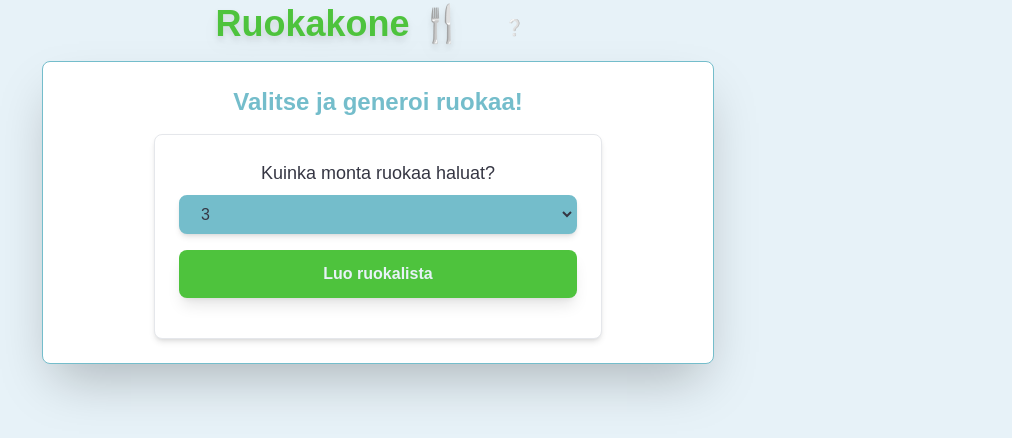
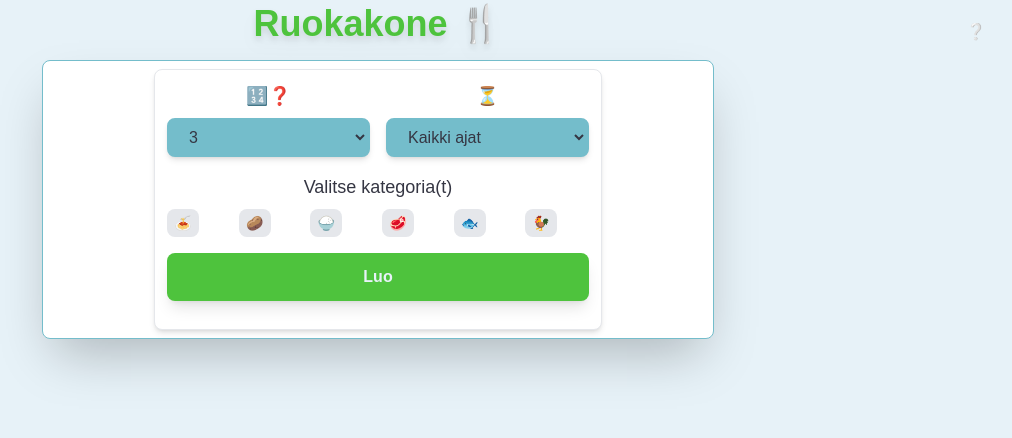
Before and after one commit to romurauta/ruoka-app, a Next.js app: page / in a window 1280 px wide. Shown: the top 438 px of the page, without its empty margins (262-1274 px from the left). Built offline with nearby package versions, Linux system fonts and the light colour scheme.

Commit message:
Kategorisointi ja ruoka ajat luotu

```diff
--- /dev/null
+++ b/src/app/food-box/foodList.ts
@@ -0,0 +1,72 @@
+
+
+export const foods = [
+    { name: "Makaronilaatikko", categories: ["🍝", "🥩"], prepTime: 60 },
+    { name: "Katkarapupasta", categories: ["🍝", "🐟"], prepTime: 30 },
+    { name: "Pasta carbonara", categories: ["🍝", "🥩"], prepTime: 30 },
+    { name: "Lihapullapasta", categories: ["🍝", "🥩"], prepTime: 15 },
+    { name: "Jauheliha ja makaroni", categories: ["🍝", "🥩"], prepTime: 15 },
+    { name: "Tonnikalapasta", categories: ["🍝", "🐟"], prepTime: 15 },
+    { name: "Lohipasta", categories: ["🍝", "🐟"], prepTime: 30 },
+    { name: "Lasagne/pikalasagne", categories: ["🍝", "🥩"], prepTime: 60 },
+    { name: "Kanapasta", categories: ["🍝", "🐓"], prepTime: 30 },
+    { name: "Lihapullat ja perunamuusi", categories: ["🥔", "🥩"], prepTime: 45 },
+    { name: "Pinaattiletut ja perunamuusi", categories: ["🥔"], prepTime: 45 },
+    { name: "Uunilohi + potut", categories: ["🥔", "🐟"], prepTime: 45 },
+    { name: "Mureke ja perunat", categories: ["🥔", "🥩"], prepTime: 45 },
+    { name: "Karjalanpaisti", categories: ["🥔", "🥩"], prepTime: 120 },
+    { name: "Pihvi ja peruna", categories: ["🥔", "🥩"], prepTime: 45 },
+    { name: "Kalaa pannulla ja potut", categories: ["🥔", "🐟"], prepTime: 30 },
+    { name: "Kana ja ranskikset", categories: ["🥔", "🐓"], prepTime: 30 },
+    { name: "Lohikeitto", categories: ["🐟","🥔"], prepTime: 45 },
+    { name: "Savulohikeitto", categories: ["🐟","🥔"], prepTime: 45 },
+    { name: "Lihakeitto", categories: ["🥩","🥔"], prepTime: 60 },
+    { name: "Kasvissosekeitto", categories: ["🥔"], prepTime: 30 },
+    { name: "Jauhelihakastike ja potut", categories: ["🥔", "🥩"], prepTime: 45 },
+    { name: "Naudansuikaleet ja riisi", categories: ["🍚", "🥩"], prepTime: 30 },
+    { name: "Jauheliha ja riisi", categories: ["🍚", "🥩"], prepTime: 30 },
+    { name: "Kana ja riisi", categories: ["🍚", "🐓"], prepTime: 30 },
+    { name: "Tortillat (jauheliha/kana/halloum)", categories: ["🥩"], prepTime: 15 },
+    { name: "Kanasalaatti", categories: ["🐓"], prepTime: 15 },
+    { name: "Riisipuuro ja soppa", categories: ["🍚"], prepTime: 45 },
+    { name: "Mannapuuro", categories: [], prepTime: 15 },
+    { name: "Possu ja riisi", categories: ["🍚", "🥩"], prepTime: 30 },
+    { name: "Nachopelti", categories: ["🥩"], prepTime: 30 },
+    { name: "Lämpimät leivät", categories: [], prepTime: 15 },
+    { name: "Halloum pasta", categories: ["🍝"], prepTime: 30 },
+    { name: "Pestopasta", categories: ["🍝"], prepTime: 15 },
+    { name: "Pinaattikeitto", categories: ["🥔"], prepTime: 30 },
+    { name: "Crispy kana", categories: ["🐓"], prepTime: 30 },
+    { name: "Ristikkoperunat ja lihapullat", categories: ["🥔", "🥩"], prepTime: 45 },
+    { name: "Pitsaa", categories: [], prepTime: 60 },
+    { name: "Lohkoperunat ja kanaa tai pihviä", categories: ["🥔", "🐓"], prepTime: 45 },
+    { name: "Quesedillat", categories: ["🥩"], prepTime: 30 },
+    { name: "Kylmäsavulohipasta", categories: ["🍝", "🐟"], prepTime: 30 },
+    { name: "Kana tikkamasala ja riisi", categories: ["🍚", "🐓"], prepTime: 45 },
+    { name: "Kaalilaatikko", categories: ["🥩"], prepTime: 60 },
+    { name: "Wingsit", categories: ["🥩"], prepTime: 30 },
+    { name: "Hampurilaiset", categories: ["🥩"], prepTime: 45 },
+    { name: "Pitat", categories: [], prepTime: 15 },
+    { name: "Uunikana ja riisi", categories: ["🍚", "🐓"], prepTime: 45 },
+    { name: "Pyttipannu", categories: ["🥔", "🥩"], prepTime: 30 },
+    { name: "Chorizo pasta", categories: ["🍝", "🥩"], prepTime: 30 },
+    { name: "Kinkkupiirakka", categories: ["🥩"], prepTime: 45 },
+    { name: "Wok", categories: [], prepTime: 30 },
+    { name: "Kinkkukiusaus", categories: ["🥔", "🥩"], prepTime: 45 },
+    { name: "Pasta bolognese", categories: ["🍝", "🥩"], prepTime: 30 },
+    { name: "Tortilla pitsa", categories: [], prepTime: 15 },
+    { name: "Pasta salaatti", categories: ["🍝"], prepTime: 15 },
+    { name: "Uunifetapasta", categories: ["🍝"], prepTime: 30 },
+    { name: "Kvinoa-feta-salaatti", categories: [], prepTime: 30 },
+    { name: "Wrapit (tonnikala/kana)", categories: ["🐟", "🥩", "🐓"], prepTime: 15 },
+    { name: "Kanakeitto", categories: ["🐓","🥔"], prepTime: 45 },
+    { name: "Täytetyt paprikat/kesäkurpitsat", categories: ["🥩"], prepTime: 45 },
+    { name: "Hodarit", categories: ["🥩"], prepTime: 15 },
+    { name: "Nuudelit (keitto)", categories: ["🍝"], prepTime: 15 },
+    { name: "Uuniperunat", categories: ["🥔"], prepTime: 45 },
+    { name: "Kalapuikot, perunamuusi ja kermaviilikastike", categories: ["🥔", "🐟"], prepTime: 45 },
+    { name: "Paistettu riisi", categories: ["🍚"], prepTime: 30 },
+    { name: "Nakkikeitto", categories: ["🥩","🥔"], prepTime: 45 },
+    { name: "Kaalipekonisalaatti", categories: ["🥩"], prepTime: 15 },
+    { name: "Turkkilainen pasta", categories: ["🍝"], prepTime: 30 },
+  ];
--- a/src/app/food-box/page.tsx
+++ b/src/app/food-box/page.tsx
@@ -1,105 +1,26 @@
 "use client";
 import { openDB } from "idb";
 import { useEffect, useState } from "react";
+import { foods } from "./foodList";
 
 export default function FoodBox() {
-  const [generatedFoods, setGeneratedFoods] = useState<string[]>([]);
-  const [foodCount, setFoodCount] = useState<number>(3);
+  const [generatedFoods, setGeneratedFoods] = useState<{ name: string; categories: string[]; prepTime: number; }[]>([]);
+  const [foodCount, setFoodCount] = useState(3);
   const [savedFoods, setSavedFoods] = useState<string[]>([]);
+  const [selectedCategories, setSelectedCategories] = useState<{ [key: string]: boolean | null }>({
+    "🍝": null,
+    "🥔": null,
+    "🍚": null,
+    "🥩": null,
+    "🐟": null,
+    "🐓": null,
+  });
+  const [selectedPrepTime, setSelectedPrepTime] = useState<number | "over60">(0);
 
   const dbName = "FoodDatabase";
   const storeName = "foods";
-
-  const foods = [
-    "Makaronilaatikko", "Katkarapupasta", "Pasta carbonara", "Lihapullapasta",
-    "Jauheliha ja makaroni", "Tonnikalapasta", "Lohipasta", "Lasagne/pikalasagne",
-    "Kanapasta", "Lihapullat ja perunamuusi", "Pinaattiletut ja perunamuusi",
-    "Uunilohi + potut", "Mureke ja perunat", "Karjalanpaisti", "Pihvi ja peruna",
-    "Kalaa pannulla ja potut", "Kana ja ranskikset", "Lohikeitto", "Savulohikeitto",
-    "Lihakeitto", "Kasvissosekeitto", "Jauhelihakastike ja potut", "Naudansuikaleet ja riisi",
-    "Jauheliha ja riisi", "Kana ja riisi", "Tortillat (jauheliha/kana/halloum)",
-    "Kanasalaatti", "Riisipuuro ja soppa", "Mannapuuro", "Possu ja riisi",
-    "Nachopelti", "Lämpimät leivät", "Halloum pasta", "Pestopasta", "Pinaattikeitto",
-    "Crispy chicken", "Ristikkoperunat ja lihapullat", "Pitsaa", "Lohkoperunat ja kanaa tai pihviä",
-    "Quesedillat", "Kylmäsavulohipasta", "Kana tikkamasala ja riisi", "Kaalilaatikko",
-    "Wingsit", "Hampurilaiset", "Pitat", "Uunikana ja riisi", "Pyttipannu", "Chorizo pasta",
-    "Kinkkupiirakka", "Wok", "Kinkkukiusaus", "Pasta bolognese", "Tortilla pitsa",
-    "Pasta salaatti", "Uunifetapasta", "Kvinoa-feta-salaatti", "Wrapit (tonnikala/kana)",
-    "Kanakeitto", "Täytetyt paprikat/kesäkurpitsat", "Hodarit", "Nuudelit (keitto)",
-    "Uuniperunat", "Kalapuikot, perunamuusi ja kermaviilikastike", "Paistettu riisi",
-    "Nakkikeitto", "Kaalipekonisalaatti", "Turkkilainen pasta",
-  ];
-
-  // const foods = [
-  //   { name: "Makaronilaatikko", categories: ["pasta", "meat"], prepTime: 45 },
-  //   { name: "Katkarapupasta", categories: ["pasta", "fish"], prepTime: 30 },
-  //   { name: "Pasta carbonara", categories: ["pasta", "meat"], prepTime: 25 },
-  //   { name: "Lihapullapasta", categories: ["pasta", "meat"], prepTime: 35 },
-  //   { name: "Jauheliha ja makaroni", categories: ["pasta", "meat"], prepTime: 30 },
-  //   { name: "Tonnikalapasta", categories: ["pasta", "fish"], prepTime: 25 },
-  //   { name: "Lohipasta", categories: ["pasta", "fish"], prepTime: 30 },
-  //   { name: "Lasagne/pikalasagne", categories: ["pasta", "meat"], prepTime: 60 },
-  //   { name: "Kanapasta", categories: ["pasta", "meat"], prepTime: 30 },
-  //   { name: "Lihapullat ja perunamuusi", categories: ["potato", "meat"], prepTime: 50 },
-  //   { name: "Pinaattiletut ja perunamuusi", categories: ["potato"], prepTime: 40 },
-  //   { name: "Uunilohi + potut", categories: ["potato", "fish"], prepTime: 45 },
-  //   { name: "Mureke ja perunat", categories: ["potato", "meat"], prepTime: 50 },
-  //   { name: "Karjalanpaisti", categories: ["potato", "meat"], prepTime: 120 },
-  //   { name: "Pihvi ja peruna", categories: ["potato", "meat"], prepTime: 40 },
-  //   { name: "Kalaa pannulla ja potut", categories: ["potato", "fish"], prepTime: 30 },
-  //   { name: "Kana ja ranskikset", categories: ["potato", "meat"], prepTime: 35 },
-  //   { name: "Lohikeitto", categories: ["fish"], prepTime: 40 },
-  //   { name: "Savulohikeitto", categories: ["fish"], prepTime: 40 },
-  //   { name: "Lihakeitto", categories: ["meat"], prepTime: 60 },
-  //   { name: "Kasvissosekeitto", categories: [], prepTime: 30 },
-  //   { name: "Jauhelihakastike ja potut", categories: ["potato", "meat"], prepTime: 40 },
-  //   { name: "Naudansuikaleet ja riisi", categories: ["rice", "meat"], prepTime: 35 },
-  //   { name: "Jauheliha ja riisi", categories: ["rice", "meat"], prepTime: 30 },
-  //   { name: "Kana ja riisi", categories: ["rice", "meat"], prepTime: 30 },
-  //   { name: "Tortillat (jauheliha/kana/halloum)", categories: ["meat"], prepTime: 20 },
-  //   { name: "Kanasalaatti", categories: ["meat"], prepTime: 20 },
-  //   { name: "Riisipuuro ja soppa", categories: ["rice"], prepTime: 40 },
-  //   { name: "Mannapuuro", categories: [], prepTime: 20 },
-  //   { name: "Possu ja riisi", categories: ["rice", "meat"], prepTime: 35 },
-  //   { name: "Nachopelti", categories: ["meat"], prepTime: 25 },
-  //   { name: "Lämpimät leivät", categories: [], prepTime: 15 },
-  //   { name: "Halloum pasta", categories: ["pasta"], prepTime: 25 },
-  //   { name: "Pestopasta", categories: ["pasta"], prepTime: 20 },
-  //   { name: "Pinaattikeitto", categories: [], prepTime: 30 },
-  //   { name: "Crispy chicken", categories: ["meat"], prepTime: 30 },
-  //   { name: "Ristikkoperunat ja lihapullat", categories: ["potato", "meat"], prepTime: 40 },
-  //   { name: "Pitsaa", categories: [], prepTime: 60 },
-  //   { name: "Lohkoperunat ja kanaa tai pihviä", categories: ["potato", "meat"], prepTime: 45 },
-  //   { name: "Quesedillat", categories: ["meat"], prepTime: 25 },
-  //   { name: "Kylmäsavulohipasta", categories: ["pasta", "fish"], prepTime: 30 },
-  //   { name: "Kana tikkamasala ja riisi", categories: ["rice", "meat"], prepTime: 40 },
-  //   { name: "Kaalilaatikko", categories: [], prepTime: 60 },
-  //   { name: "Wingsit", categories: ["meat"], prepTime: 30 },
-  //   { name: "Hampurilaiset", categories: ["meat"], prepTime: 45 },
-  //   { name: "Pitat", categories: [], prepTime: 20 },
-  //   { name: "Uunikana ja riisi", categories: ["rice", "meat"], prepTime: 50 },
-  //   { name: "Pyttipannu", categories: ["potato"], prepTime: 30 },
-  //   { name: "Chorizo pasta", categories: ["pasta", "meat"], prepTime: 30 },
-  //   { name: "Kinkkupiirakka", categories: ["meat"], prepTime: 45 },
-  //   { name: "Wok", categories: [], prepTime: 30 },
-  //   { name: "Kinkkukiusaus", categories: ["potato", "meat"], prepTime: 45 },
-  //   { name: "Pasta bolognese", categories: ["pasta", "meat"], prepTime: 30 },
-  //   { name: "Tortilla pitsa", categories: [], prepTime: 20 },
-  //   { name: "Pasta salaatti", categories: ["pasta"], prepTime: 20 },
-  //   { name: "Uunifetapasta", categories: ["pasta"], prepTime: 30 },
-  //   { name: "Kvinoa-feta-salaatti", categories: [], prepTime: 25 },
-  //   { name: "Wrapit (tonnikala/kana)", categories: ["fish", "meat"], prepTime: 20 },
-  //   { name: "Kanakeitto", categories: ["meat"], prepTime: 40 },
-  //   { name: "Täytetyt paprikat/kesäkurpitsat", categories: ["meat"], prepTime: 50 },
-  //   { name: "Hodarit", categories: ["meat"], prepTime: 20 },
-  //   { name: "Nuudelit (keitto)", categories: [], prepTime: 15 },
-  //   { name: "Uuniperunat", categories: ["potato"], prepTime: 50 },
-  //   { name: "Kalapuikot, perunamuusi ja kermaviilikastike", categories: ["potato", "fish"], prepTime: 40 },
-  //   { name: "Fried rice", categories: ["rice"], prepTime: 30 },
-  //   { name: "Nakkikeitto", categories: ["meat"], prepTime: 40 },
-  //   { name: "Kaalipekonisalaatti", categories: ["meat"], prepTime: 20 },
-  //   { name: "Turkkilainen pasta", categories: ["pasta"], prepTime: 30 },
-  // ];
+  const categories = ["🍝", "🥔", "🍚", "🥩", "🐟", "🐓"];
+  const prepTimeOptions = [15, 30, 45, 60, "over60"];
 
   const initDB = async () => {
     return openDB(dbName, 1, {
@@ -111,60 +32,94 @@ export default function FoodBox() {
     });
   };
 
-  // Tallenna kaikki generoidut ruoat tietokantaan
-  const saveFoodsToDB = async (foodsToSave: string[]) => {
+
+  const saveFoodsToDB = async (foodsToSave: { name: string; categories: string[]; prepTime: number; }[]) => {
     const db = await initDB();
     const tx = db.transaction(storeName, "readwrite");
-    await tx.store.clear(); // Poistaa aiemmat ruoat ennen tallennusta
+    await tx.store.clear();
     for (const food of foodsToSave) {
-      await tx.store.add({ food });
+      await tx.store.add(food);
     }
     await tx.done;
-    fetchSavedFoods(); // Päivitä tallennetut ruoat
+    fetchSavedFoods();
   };
 
-  // Hae kaikki tallennetut ruoat
   const fetchSavedFoods = async () => {
     const db = await initDB();
     const tx = db.transaction(storeName, "readonly");
     const allFoods = await tx.store.getAll();
-    setSavedFoods(allFoods.map((entry) => entry.food));
+    setSavedFoods(allFoods.map((entry) => entry.name));
   };
 
-  // Generoi ruoat
+  const toggleCategoryFilter = (category: string) => {
+    setSelectedCategories((prev) => {
+      const newState = { ...prev };
+      if (newState[category] === null) {
+        newState[category] = true;
+      } else if (newState[category] === true) {
+        newState[category] = false;
+      } else {
+        newState[category] = null;
+      }
+      return newState;
+    });
+  };
+
+  // const handleCategoryChange = (category: string) => {
+  //   setSelectedCategories((prev) =>
+  //     prev.includes(category) ? prev.filter((c) => c !== category) : [...prev, category]
+  //   );
+  // };
+
+
   const generateFoods = () => {
-    const shuffledFoods = [...foods].sort(() => Math.random() - 0.5);
+    let filteredFoods = foods;
+
+    // Suodatus kategorioiden mukaan
+    filteredFoods = filteredFoods.filter((food) => {
+      return Object.entries(selectedCategories).every(([category, state]) => {
+        if (state === null) return true;
+        if (state === true) return food.categories.includes(category);
+        if (state === false) return !food.categories.includes(category);
+        return true;
+      });
+    });
+
+    // Suodatus valmistusajan mukaan
+    if (selectedPrepTime !== 0) {
+      filteredFoods = filteredFoods.filter((food) =>
+        selectedPrepTime === "over60" ? food.prepTime > 60 : food.prepTime === selectedPrepTime
+      );
+    }
+
+    const shuffledFoods = [...filteredFoods].sort(() => Math.random() - 0.5);
     setGeneratedFoods(shuffledFoods.slice(0, foodCount));
   };
 
-  // Generoi ruoka uudelleen (vain valittu ruoka)
   const regenerateFood = (index: number) => {
     const shuffledFoods = [...foods].sort(() => Math.random() - 0.5);
-    const newFood = shuffledFoods[0]; // Valitse uusi satunnainen ruoka
+    const newFood = shuffledFoods[0];
     setGeneratedFoods((prevFoods) => {
       const newFoods = [...prevFoods];
-      newFoods[index] = newFood; // Korvataan vanha ruoka uudella
+      newFoods[index] = newFood;
       return newFoods;
     });
   };
 
-  // Alusta tietokanta ja hae tallennetut ruoat, kun komponentti ladataan
+
+
   useEffect(() => {
     fetchSavedFoods();
   }, []);
 
   return (
     <div className="flex flex-col items-center text-center">
-      <h2 className="text-2xl font-bold text-main mb-4">Valitse ja generoi ruokaa!</h2>
-
-      <div className="w-full max-w-md bg-white rounded-lg shadow-md p-6 border border-gray-200">
-        {/* Numeroiden valinta */}
-        <div className="mb-4">
-          <label
-            htmlFor="food-count"
-            className="block text-lg font-medium text-foreground mb-2"
-          >
-            Kuinka monta ruokaa haluat?
+      <div className="w-full max-w-md bg-white rounded-lg shadow-md p-3 border border-gray-200">
+        {/* Numeroiden ja ajan valinta rinnakkain */}
+        <div className="mb-4 flex space-x-4">
+          <div className="flex-1">
+            <label htmlFor="food-count" className="block text-lg font-medium text-foreground mb-2">
+              🔢❓
             </label>
             <select
               id="food-count"
@@ -180,32 +135,80 @@ export default function FoodBox() {
             </select>
           </div>
 
-        {/* Generointipainike */}
+          <div className="flex-1">
+            <label htmlFor="prep-time" className="block text-lg font-medium text-foreground mb-2">
+            ⏳
+            </label>
+            <select
+              id="prep-time"
+              value={selectedPrepTime}
+              onChange={(e) => setSelectedPrepTime(e.target.value === "over60" ? "over60" : Number(e.target.value))}
+              className="w-full bg-accent text-foreground px-4 py-2 rounded-lg font-medium shadow-md focus:outline-none focus:ring-2 focus:ring-main"
+            >
+              <option value={0}>Kaikki ajat</option>
+              {prepTimeOptions.map((time) => (
+                <option key={time} value={time}>
+                  {time === "over60" ? "Yli 60 min" : `${time} min`}
+                </option>
+              ))}
+            </select>
+          </div>
+        </div>
+
+        {/* Kategoriat ja niiden painikkeet */}
+        <div className="mb-4">
+          <label className="block text-lg font-medium text-foreground mb-2">
+            Valitse kategoria(t)
+          </label>
+          <div className="grid grid-cols-6 gap-2">
+            {categories.map((category) => (
+              <button
+                key={category}
+                onClick={() => toggleCategoryFilter(category)}
+                className={`flex items-center justify-center w-7 h-7 text-sm rounded-lg border-2 font-bold transition ${
+                  selectedCategories[category] === true
+                    ? "bg-green-500 text-white border-green-700"
+                    : selectedCategories[category] === false
+                    ? "bg-red-500 text-white border-red-700"
+                    : "bg-gray-200 text-gray-700 border-gray-400"
+                }`}
+              >
+                {category}
+              </button>
+            ))}
+          </div>
+        </div>
+
+        {/* Painikkeet rinnakkain */}
+        <div className="mb-4 flex space-x-4">
           <button
             onClick={generateFoods}
-          className="w-full bg-secondary hover:bg-secondary-hover text-background font-bold py-3 px-6 rounded-lg shadow-lg transition-colors mb-4"
+            className="w-full bg-secondary hover:bg-secondary-hover text-background font-bold py-3 px-6 rounded-lg shadow-lg transition-colors"
           >
-          Luo ruokalista
+            Luo
           </button>
 
-        {/* Tallennuspainike */}
           {generatedFoods.length > 0 && (
             <button
-            onClick={() => saveFoodsToDB(generatedFoods)} // Tallentaa kaikki generoidut ruoat
-            className="w-full bg-main hover:bg-main-light text-background font-bold py-3 px-6 rounded-lg shadow-lg transition-colors mb-4"
+              onClick={() => saveFoodsToDB(generatedFoods)}
+              className="w-full bg-main hover:bg-main-light text-background font-bold py-3 px-6 rounded-lg shadow-lg transition-colors"
             >
-            Tallenna ruoat
+              Tallenna
             </button>
           )}
+        </div>
 
         {/* Generoidut ruoat */}
         {generatedFoods.length > 0 && (
           <ul className="mt-6 space-y-2">
             {generatedFoods.map((food, index) => (
-              <li key={index} className="text-lg font-medium text-accent">
-               {food}
+              <li key={index} className="text-lg font-medium text-accent flex items-center">
+                <span className="bg-gray-200 text-gray-700 text-sm font-semibold px-2 py-1 rounded-md mr-2">
+                  ⏳ {food.prepTime} min
+                </span>
+                {food.name}
                 <span
-                 onClick={() => regenerateFood(index)} // Generoi valitun ruoan uudelleen
+                  onClick={() => regenerateFood(index)}
                   className="ml-4 text-sm text-primary cursor-pointer"
                 >
                   🔄
--- a/src/app/page.tsx
+++ b/src/app/page.tsx
@@ -3,15 +3,20 @@ import DownloadButton from "./download-button/page";
 
 export default function Home() {
   return (
-    <div className="flex flex-col items-center min-h-screen bg-background text-foreground">
-      <div style={{display: "flex", marginBottom: "5px"}}>
+    <div className="flex flex-col items-center min-h-screen bg-background text-foreground relative">
+      <div className="mb-2 flex justify-center w-full max-w-2xl">
+        {/* Otsikko keskellä */}
+        <h1 className="text-4xl font-extrabold text-secondary mb-2 mt-1 drop-shadow-lg">
+          Ruokakone 🍴
+        </h1>
+      </div>
 
-      <h1 className="text-4xl font-extrabold text-secondary mb-2 mt-1 drop-shadow-lg mr-6">
-        Ruokakone 🍴
-      </h1>
-      <DownloadButton />
+      {/* DownloadButton oikeassa yläkulmassa */}
+      <div className="absolute top-0 right-0 mt-1 mr-4">
+        <DownloadButton />
       </div>
-      <div className="w-full max-w-2xl bg-white shadow-2xl rounded-lg p-6 border border-main">
+
+      <div className="w-full max-w-2xl bg-white shadow-2xl rounded-lg p-2 border border-main">
         <FoodBox />
       </div>
     </div>
```
Lines whose indentation alone changed are shown as unchanged.
